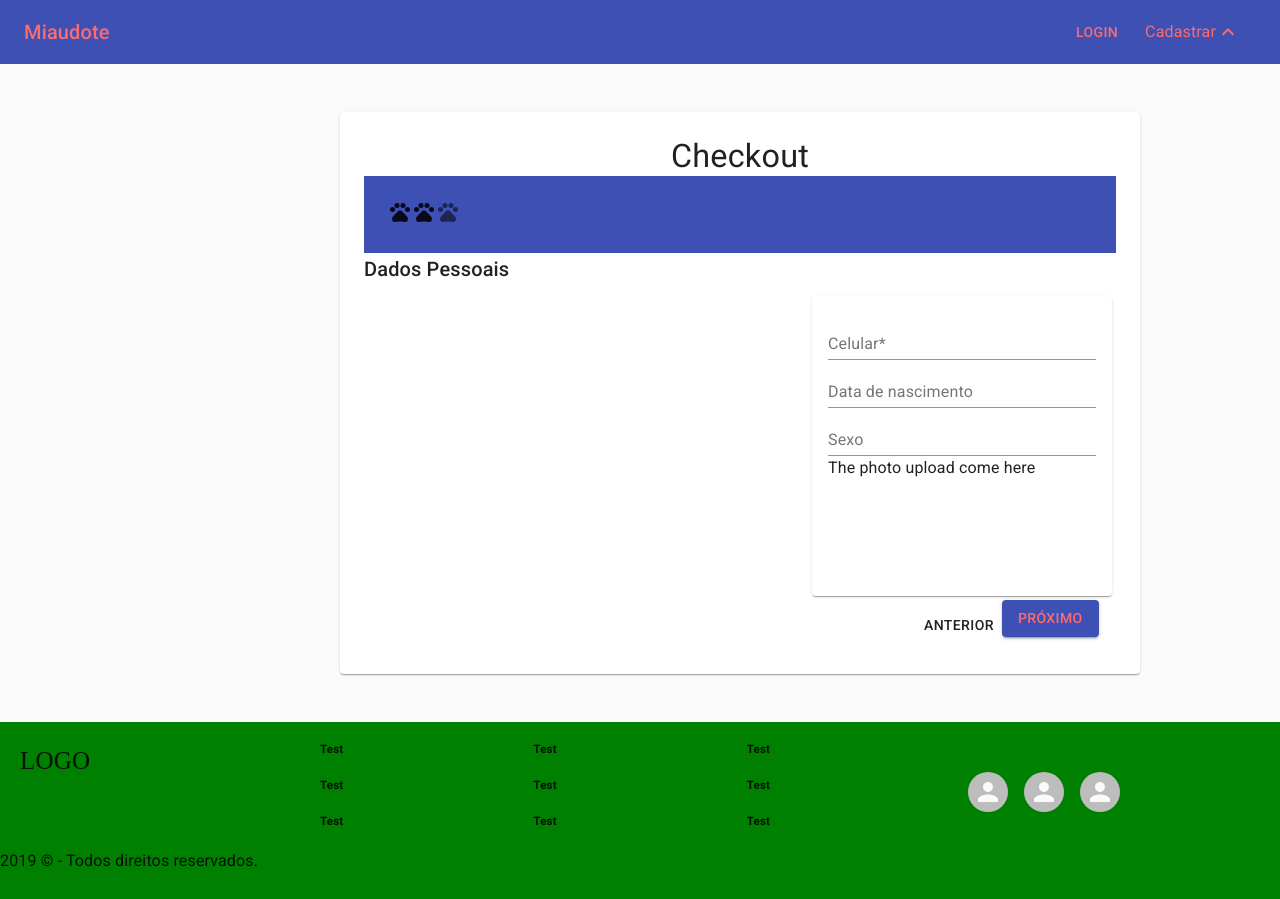
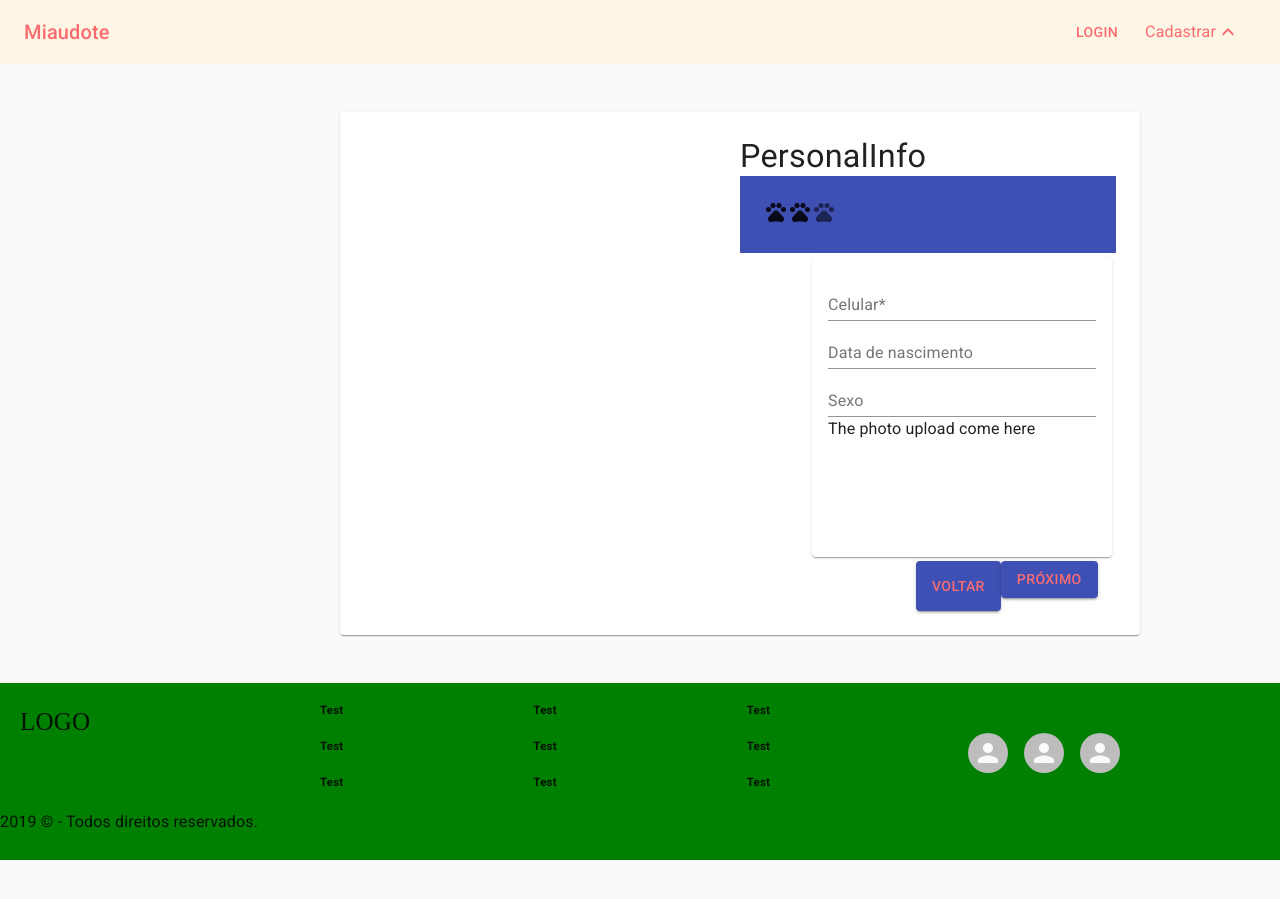
Before and after one commit to fabriciodossantos908/miauDote, a React (Create React App) app in the folder frontend-web/miaudote/: page /formUser in a window 1280 px wide. Both pictures are taken after typing "Sample", "name@example.com", "Sample", "Sample" into the empty fields and a click on the button "PRÓXIMO". After the commit the page ends 860 px from the top, so only its background shows below. Built offline with nearby package versions, Linux system fonts and the light colour scheme.

Commit message:
finishing the last step style step

```diff
--- a/frontend-web/miaudote/src/components/Header/Header.js
+++ b/frontend-web/miaudote/src/components/Header/Header.js
@@ -2,10 +2,10 @@ import React from 'react';
 import {ExpandLess, ExpandMore} from '@material-ui/icons';
 import { AppBar, Toolbar, Typography, Button, List,
 ListItem, ListItemText, Collapse} from '@material-ui/core'
-import {useStyles} from './styles.js'
 
-export default function Header() {
-  const classes = useStyles();
+export default function Header(props) {
+  const classes = props.header();
+
 
   const [open, setOpen] = React.useState(true);
 
@@ -15,9 +15,9 @@ export default function Header() {
 
   return (
     <div className={classes.root}>
-      <AppBar position="static"  className={classes.appBar}>
+      <AppBar position="static" color="primary" className={classes.appBar}>
         <Toolbar>
-          <Typography variant="h6" className={classes.title}>
+          <Typography variant="h6" color="secondary" className={classes.title}>
               Miaudote
           </Typography>
             <Button primary="Login" color="inherit">Login</Button>
--- a/frontend-web/miaudote/src/components/Header/styles.js
+++ /dev/null
@@ -1,29 +0,0 @@
-import {
-    makeStyles
-  } from '@material-ui/core/styles';
-
-  const useStyles = makeStyles((theme) => ({
-    root: {
-      flexGrow: 1,
-    },
-    menuButton: {
-      marginRight: theme.spacing(2),
-    },
-
-    button:{
-      textDecoration: "none"
-    },
-
-    title: {
-      flexGrow: 1,
-    },
-    appBar: {
-      boxShadow: "none"
-    },
-
-    nested: {
-        paddingLeft: theme.spacing(4),
-      },
-  }));
-
-  export {useStyles}
--- a/frontend-web/miaudote/src/components/Layout/MaterialLayout.jsx
+++ b/frontend-web/miaudote/src/components/Layout/MaterialLayout.jsx
@@ -5,7 +5,7 @@ import { ThemeProvider } from '@material-ui/core/styles';
 import Header from '../Header/Header';
 import Footer from '../Footer/Footer';
 
-import { theme, useStyle } from './styles';
+import { theme, useStyle, header} from './styles';
 
 export default function MaterialLayout(props) {
   const { children } = props;
@@ -14,7 +14,7 @@ export default function MaterialLayout(props) {
   return (
     <ThemeProvider theme={theme}>
       <CssBaseline />
-      <Header useStyle={useStyle} />
+      <Header header={header} />
       <div className={classes.root}>
         <Paper className={classes.paper}>{children}</Paper>
       </div>
--- a/frontend-web/miaudote/src/components/Layout/styles.js
+++ b/frontend-web/miaudote/src/components/Layout/styles.js
@@ -8,15 +8,15 @@ let theme = createMuiTheme({
   palette: {
     type: "light",
     primary: {
-      light: '#ffff',
+      light: '#FFF6E6',
       main: '#3f50b5',
       dark: '#369696',
       contrastText: '#FC6B6E',
     },
     secondary: {
-      light: '#0073c1',
-      main: '#002ac0',
-      dark: '#ba000d',
+      light: '#FFF6E6',
+      main: '#00d26',
+      dark: '#2186C4',
       contrastText: '#00bcc1',
     },
   },
@@ -35,7 +35,7 @@ const useStyle = makeStyles(() => ({
       marginRight: 'auto'
     },
     backgroundColor: theme.palette.background.default,
-    color: theme.palette.secondary.light
+    color: theme.palette.primary.light
   },
 
   paper: {
@@ -67,4 +67,32 @@ const useStyle = makeStyles(() => ({
   },
 }));
 
-export {theme, useStyle}
+const header = makeStyles((theme) => ({
+  root: {
+    flexGrow: 1,
+  },
+  menuButton: {
+    backgroundColor: theme.palette.primary.light,
+    marginRight: theme.spacing(2),
+  },
+
+  button:{
+    textDecoration: "none"
+  },
+
+  title: {
+    flexGrow: 1,
+  },
+  appBar: {
+    backgroundColor: theme.palette.primary.light,
+
+    boxShadow: "none"
+  },
+
+  nested: {
+      paddingLeft: theme.spacing(4),
+    },
+}));
+
+
+export {theme, useStyle, header}
--- a/frontend-web/miaudote/src/components/signUp/CheckoutCompany/FormCompany/companyAddress.js
+++ b/frontend-web/miaudote/src/components/signUp/CheckoutCompany/FormCompany/companyAddress.js
@@ -37,9 +37,6 @@ export default function CompanyAddress(props) {
   } = props;
   return (
     <React.Fragment>
-      <Typography variant="h6" gutterBottom>
-        Localização de sua empresa
-      </Typography>
       <Grid container spacing={3} justify="flex-end">
         <Paper item xs={6} sm={6} className={classes.inputPaper}>
             <InputField name={cep.name} label={cep.label} fullWidth />
--- a/frontend-web/miaudote/src/components/signUp/CheckoutCompany/FormCompany/companyBaseInfo.js
+++ b/frontend-web/miaudote/src/components/signUp/CheckoutCompany/FormCompany/companyBaseInfo.js
@@ -15,8 +15,7 @@ export default function CompanyBaseInfo(props) {
   } = props;
   return (
     <React.Fragment>
-      <Grid container spacing={2}>
-      <Grid item xs={6} justify="flex-end">
+      <Grid container spacing={3} justify="flex-end">
         <Paper item xs={6} sm={6} className={classes.inputPaper}>
           <InputField name={nome_representante.name} label={nome_representante.label} fullWidth />
           <InputField name={email_representante.name} label={email_representante.label} fullWidth />
@@ -24,7 +23,6 @@ export default function CompanyBaseInfo(props) {
           <InputField name={senha_confirm.name} label={senha_confirm.label} fullWidth />
         </Paper>
       </Grid>
-      </Grid>
     </React.Fragment>
   );
 }
--- a/frontend-web/miaudote/src/components/signUp/CheckoutCompany/FormCompany/companyPersonalInfo.js
+++ b/frontend-web/miaudote/src/components/signUp/CheckoutCompany/FormCompany/companyPersonalInfo.js
@@ -16,9 +16,6 @@ export default function companyPersonalInfo(props) {
   } = props;
   return (
     <React.Fragment>
-      <Typography variant="h6" gutterBottom>
-        Informações da empresa
-      </Typography>
       <Grid container spacing={3} justify="flex-end">
         <Paper item xs={6} sm={6} className={classes.inputPaper}>
             <InputField name={celular_representante.name} label={celular_representante.label} />
--- a/frontend-web/miaudote/src/components/signUp/CheckoutUser/FormUser/FormUserAddress.js
+++ b/frontend-web/miaudote/src/components/signUp/CheckoutUser/FormUser/FormUserAddress.js
@@ -37,9 +37,6 @@ export default function FormUserAddress(props) {
   } = props;
   return (
     <React.Fragment>
-      <Typography variant="h6" gutterBottom>
-        Seu endereço
-      </Typography>
       <Grid container spacing={3} justify="flex-end">
         <Paper item xs={6} sm={6} className={classes.inputPaper}>
             <InputField name={cep.name} label={cep.label} fullWidth />
--- a/frontend-web/miaudote/src/components/signUp/CheckoutUser/FormUser/FormUserInitialnfo.js
+++ b/frontend-web/miaudote/src/components/signUp/CheckoutUser/FormUser/FormUserInitialnfo.js
@@ -15,9 +15,6 @@ export default function FormUserInitialInfo(props) {
   } = props;
   return (
     <React.Fragment>
-      <Typography variant="h5" gutterBottom>
-        Dados Iniciais
-      </Typography>
       <Grid container spacing={3}  justify="flex-end">
         <Paper item xs={6} sm={6} className={classes.inputPaper}>
           <InputField name={nome.name} label={nome.label} fullWidth />
--- a/frontend-web/miaudote/src/components/signUp/CheckoutUser/FormUser/FormUserPersonalInfo.js
+++ b/frontend-web/miaudote/src/components/signUp/CheckoutUser/FormUser/FormUserPersonalInfo.js
@@ -14,9 +14,6 @@ export default function FormUserPersonalInfo(props) {
   } = props;
   return (
     <React.Fragment>
-      <Typography variant="h6" gutterBottom>
-        Dados Pessoais
-      </Typography>
       <Grid container spacing={3} justify="flex-end">
         <Paper item xs={6} sm={6} className={classes.inputPaper}>
             <InputField name={celular.name} label={celular.label} fullWidth />
--- a/frontend-web/miaudote/src/components/signUp/CheckoutUser/checkoutUserStep.jsx
+++ b/frontend-web/miaudote/src/components/signUp/CheckoutUser/checkoutUserStep.jsx
@@ -1,5 +1,6 @@
 import React, { useState } from 'react';
 import {
+  Grid,
   Stepper,
   StepLabel,
   Button,
@@ -71,33 +72,47 @@ export default function CheckoutCompanyStep() {
 
   return (
     <React.Fragment>
-      <Typography component="h1" variant="h4" align="center">
-        Checkout
-      </Typography>
-      <Stepper activeStep={activeStep} className={classes.stepper}>
-        {steps.map(label => (
-            <StepLabel key={label}>
-            <PetsIcon/>
-          </StepLabel>
-      ))}
-      </Stepper>
       <React.Fragment>
         {activeStep === steps.length ? (
           <ConfimEmail />
         ) : (
           <Formik
             initialValues={userInitialValues}
-            companyValidationSchema={currentUserValidationSchema}
+            currentUserValidationSchema={currentUserValidationSchema}
             onSubmit={_handleSubmit}
           >
             {({ isSubmitting }) => (
-              <Form id={formId}>
+             <Form id={formId} container>
+             <Grid container direction="row">
+               <Grid item xs={6} className={classes.imgSide}></Grid>
+               <Grid item xs={6}>
+                   <Typography
+                     component="h1"
+                     variant="h4"
+                     className={classes.titleForm}
+                     value={steps[activeStep]}>
+                     {steps[activeStep]}
+                   </Typography>
+                 <Stepper activeStep={activeStep} className={classes.stepper}>
+                   {steps.map(label => (
+                     <StepLabel key={label}>
+                       <PetsIcon />
+                     </StepLabel>
+                   ))}
+                 </Stepper>
+
                  {_renderStepContent(activeStep)}
 
                  <div className={classes.buttons}>
+
                    {activeStep !== 0 && (
-                    <Button onClick={_handleBack} className={classes.button}>
-                      Anterior
+                     <Button
+                       onClick={_handleBack}
+                       className={classes.button}
+                       variant="contained"
+                       color="primary"
+                     >
+                       Voltar
                      </Button>
                    )}
                    <div className={classes.wrapper}>
@@ -118,6 +133,8 @@ export default function CheckoutCompanyStep() {
                      )}
                    </div>
                  </div>
+               </Grid>
+             </Grid>
            </Form>
             )}
           </Formik>
```
Also changed, not shown: frontend-web/miaudote/src/components/signUp/CheckoutCompany/checkoutCompanyStep.jsx (+8 -2 lines). Lines whose indentation alone changed are shown as unchanged.
